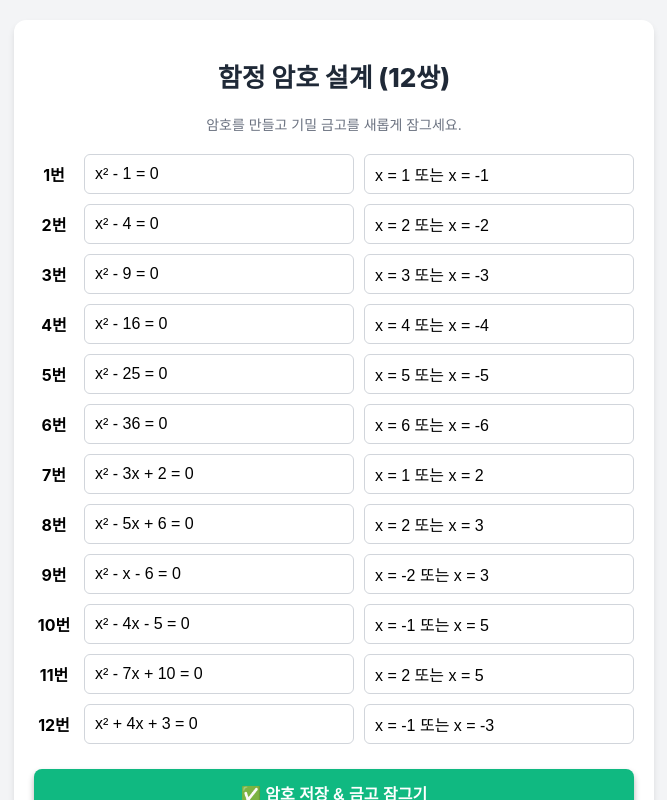
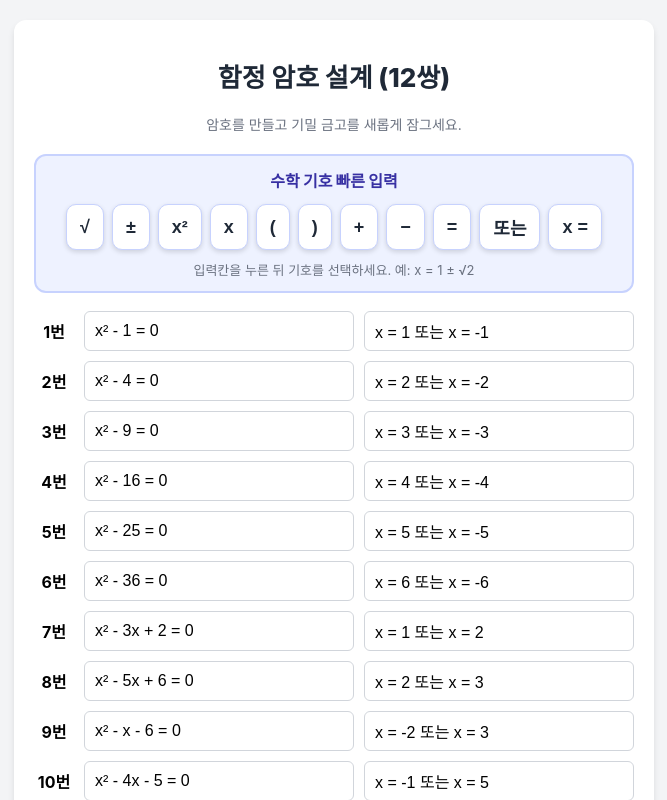
Before and after one commit to sth-lang/bums, a plain HTML site: page index.html in a window 1280 px wide. Both pictures are taken after a click on the button "✏️ 암호 바꾸기". Shown: the whole page, without its empty margins (306-973 px from the left). Drawn offline with nearby package versions, Linux system fonts and the light colour scheme.

Commit message:
Add files via upload

```diff
--- a/index.html
+++ b/index.html
@@ -63,17 +63,17 @@
         #center-dial {
             position: relative;
             width: 200px; height: 200px;
-            background: radial-gradient(circle at 30% 30%, #ffffff 0%, #93c5fd 65%, #60a5fa 100%);
+            background: radial-gradient(circle at 30% 30%, #fff7cc 0%, #facc15 45%, #dc2626 100%);
             border: 12px solid #dbeafe;
             border-radius: 50%; z-index: 9500;
             display: flex; flex-direction: column; align-items: center; justify-content: center;
             cursor: pointer; pointer-events: auto;
-            box-shadow: 0 10px 30px rgba(37,99,235,0.35), inset 0 5px 15px rgba(255,255,255,0.6);
+            box-shadow: 0 0 25px rgba(250,204,21,0.9), 0 0 50px rgba(220,38,38,0.7), inset 0 5px 15px rgba(255,255,255,0.8);
             transition: transform 1.5s ease-in-out, opacity 1s;
         }
         #center-dial:hover { filter: brightness(1.15); }
         .dial-text { font-size: 1.5rem; font-weight: 900; color: #fff; text-shadow: 0 2px 4px rgba(0,0,0,0.5); margin-bottom: 5px; }
-        .dial-sub { font-size: 1rem; color: #fef3c7; font-weight: bold; }
+        .dial-sub { font-size: 1rem; color: #ffffff; font-weight: bold; text-shadow:0 0 10px rgba(255,255,255,0.9); }
         #center-dial.unlocking { transform: rotate(720deg) scale(0.3); opacity: 0; pointer-events: none; }
         #front-edit-btn {
             pointer-events: auto;
@@ -172,6 +172,21 @@
         .edit-row { display: flex; gap: 10px; margin-bottom: 10px; align-items: center; }
         .edit-row span { font-weight: bold; width: 40px; }
         .edit-row input { flex: 1; padding: 10px; font-size: 16px; border: 1px solid #d1d5db; border-radius: 6px; }
+        .math-toolbar {
+            display: flex; flex-wrap: wrap; gap: 8px; justify-content: center;
+            background: #eef2ff; border: 2px solid #c7d2fe; border-radius: 12px;
+            padding: 12px; margin: 12px 0 18px;
+            position: sticky; top: 0; z-index: 5;
+        }
+        .math-toolbar-title { width: 100%; font-weight: 900; color: #3730a3; margin-bottom: 4px; }
+        .math-symbol-btn {
+            padding: 9px 13px; border: none; border-radius: 10px;
+            background: white; color: #1f2937; font-size: 18px; font-weight: 900;
+            cursor: pointer; box-shadow: 0 2px 5px rgba(0,0,0,0.14);
+            border: 1px solid #c7d2fe;
+        }
+        .math-symbol-btn:hover { background: #dbeafe; transform: translateY(-1px); }
+        .math-helper-text { width: 100%; font-size: 13px; color: #6b7280; margin-top: 2px; }
         .btn-save { background-color: #10b981; width: 100%; margin-top: 15px;}
         .btn-cancel { background-color: #6b7280; width: 100%; margin-top: 10px;}
     </style>
@@ -185,7 +200,7 @@
 
     <div id="front-controls">
         <div id="center-dial" onclick="startVaultSequence()">
-            <span class="dial-text">금고 열기</span>
+            <span class="dial-text" style="font-size:1.25rem; text-align:center; line-height:1.3;">백운중<br>이차방정식<br>금고 열기</span>
             <span class="dial-sub">▶ 게임 시작</span>
         </div>
         <button id="front-edit-btn" onclick="openFrontEditMode()">✏️ 암호 바꾸기</button>
@@ -229,6 +244,21 @@
         <div class="edit-container">
             <h1 class="game-title">함정 암호 설계 (12쌍)</h1>
             <p style="color:#6b7280; font-size:14px; margin-bottom:20px;">암호를 만들고 기밀 금고를 새롭게 잠그세요.</p>
+            <div class="math-toolbar" aria-label="수학 기호 입력 도구">
+                <div class="math-toolbar-title">수학 기호 빠른 입력</div>
+                <button type="button" class="math-symbol-btn" onclick="insertSymbol('√')">√</button>
+                <button type="button" class="math-symbol-btn" onclick="insertSymbol('±')">±</button>
+                <button type="button" class="math-symbol-btn" onclick="insertSymbol('²')">x²</button>
+                <button type="button" class="math-symbol-btn" onclick="insertSymbol('x')">x</button>
+                <button type="button" class="math-symbol-btn" onclick="insertSymbol('(')">(</button>
+                <button type="button" class="math-symbol-btn" onclick="insertSymbol(')')">)</button>
+                <button type="button" class="math-symbol-btn" onclick="insertSymbol(' + ')">+</button>
+                <button type="button" class="math-symbol-btn" onclick="insertSymbol(' - ')">−</button>
+                <button type="button" class="math-symbol-btn" onclick="insertSymbol(' = ')">=</button>
+                <button type="button" class="math-symbol-btn" onclick="insertSymbol('또는')">또는</button>
+                <button type="button" class="math-symbol-btn" onclick="insertSymbol('x = ')">x =</button>
+                <div class="math-helper-text">입력칸을 누른 뒤 기호를 선택하세요. 예: x = 1 ± √2</div>
+            </div>
             <div id="edit-list"></div>
             <button class="action-btn btn-save" onclick="saveAndStart()">✅ 암호 저장 & 금고 잠그기</button>
             <button class="action-btn btn-cancel" onclick="closeEditMode()">취소</button>
@@ -418,6 +448,35 @@
         }
 
 
+        let activeInput = null;
+
+        function escapeAttr(value) {
+            return String(value)
+                .replace(/&/g, '&amp;')
+                .replace(/"/g, '&quot;')
+                .replace(/</g, '&lt;')
+                .replace(/>/g, '&gt;');
+        }
+
+        document.addEventListener('focusin', (e) => {
+            if (e.target.tagName === 'INPUT') {
+                activeInput = e.target;
+            }
+        });
+
+        function insertSymbol(symbol) {
+            if (!activeInput) {
+                alert('먼저 암호 또는 해독키 입력칸을 눌러 주세요.');
+                return;
+            }
+
+            const start = activeInput.selectionStart ?? activeInput.value.length;
+            const end = activeInput.selectionEnd ?? activeInput.value.length;
+            activeInput.value = activeInput.value.substring(0, start) + symbol + activeInput.value.substring(end);
+            activeInput.focus();
+            activeInput.selectionStart = activeInput.selectionEnd = start + symbol.length;
+        }
+
         function populateEditList() {
             const editList = document.getElementById('edit-list');
             editList.innerHTML = '';
@@ -425,7 +484,7 @@
                 const row = document.createElement('div');
                 row.classList.add('edit-row');
                 let displayA = pair.a.replace(/\n/g, " ");
-                row.innerHTML = `<span>${i + 1}번</span><input type="text" id="edit-q-${i}" value="${pair.q}" placeholder="암호"><input type="text" id="edit-a-${i}" value="${displayA}" placeholder="해독키">`;
+                row.innerHTML = `<span>${i + 1}번</span><input type="text" id="edit-q-${i}" value="${escapeAttr(pair.q)}" placeholder="암호 예: x² - 2x - 1 = 0"><input type="text" id="edit-a-${i}" value="${escapeAttr(displayA)}" placeholder="해독키 예: x = 1 ± √2">`;
                 editList.appendChild(row);
             });
         }
```
